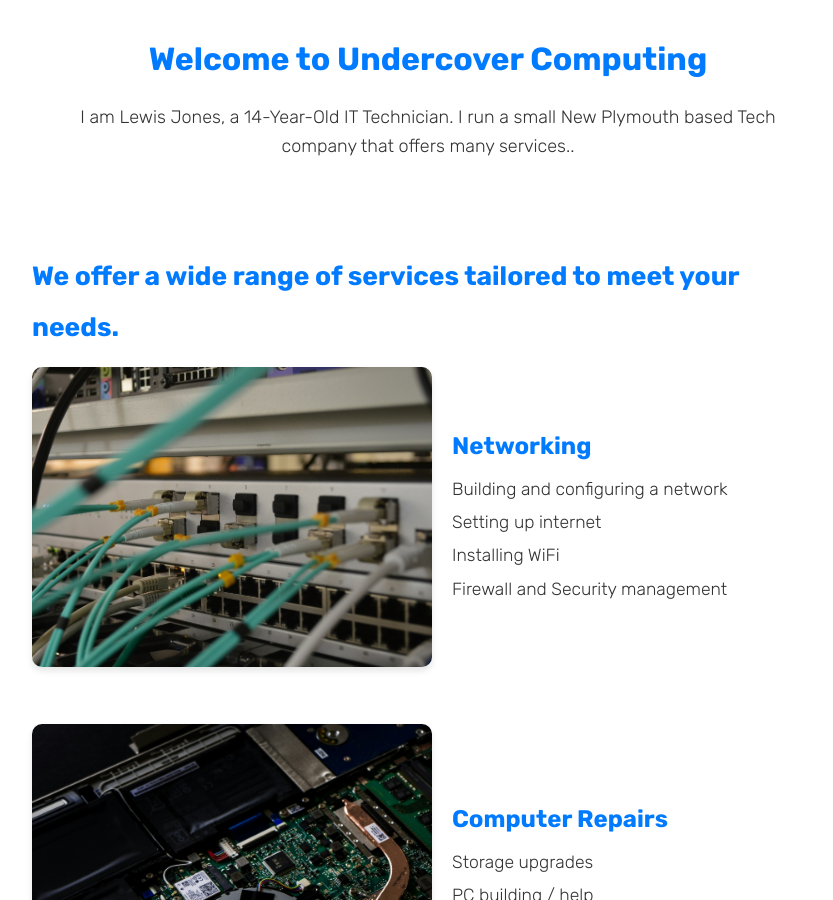
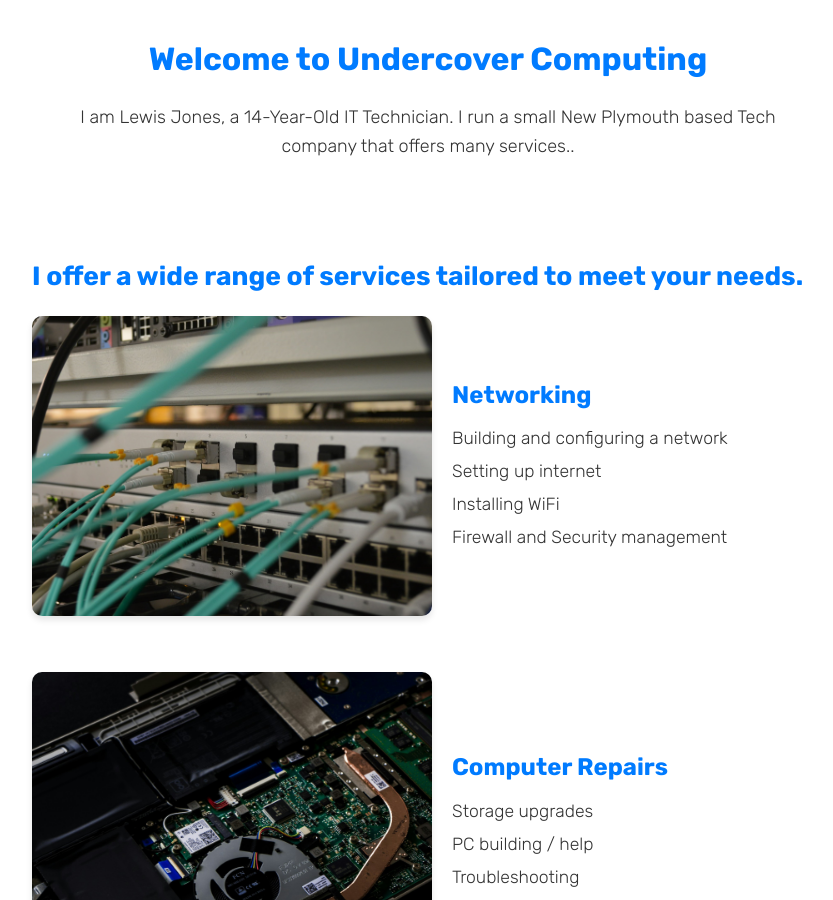
Before and after one commit to UndercoverComputing/undercovercomputing.com, a Jekyll site: the page index.html, which Jekyll copies as it is, in a window 1280 px wide and 900 px high, scrolled down 413 px. Shown: the whole window, without its empty margins (212-1045 px from the left). Built offline with Jekyll 4.4.1, drawn with Linux system fonts in a browser that asks for light colours.

Commit message:
changed text

```diff
--- a/index.html
+++ b/index.html
@@ -53,7 +53,7 @@
         </div>
 
         <section class="service-section">
-            <h2 id="title"><strong><span style="font-size: 1.65rem">We offer a wide range of services tailored to meet your needs.</span></strong></h2>
+            <h2 id="title"><strong><span style="font-size: 1.65rem">I offer a wide range of services tailored to meet your needs.</span></strong></h2>
 
             <section class="service-item">
                 <img src="/images/networking_landscape.jpg" alt="Networking">
```
